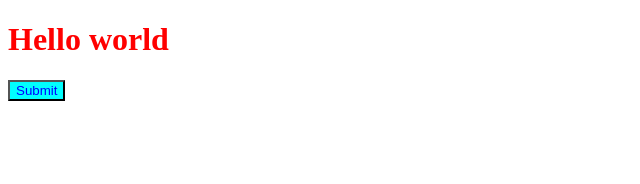
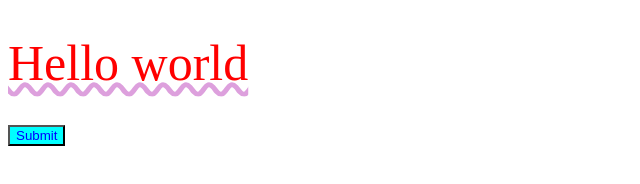
Before and after one commit to gozica/Udemy-Bootcamp, a plain HTML site: page index.html in a window 1280 px wide. Shown: the whole page, without its empty margins (0-640 px from the left). Drawn offline with Linux system fonts and the light colour scheme.

Commit message:
css basics

```diff
--- a/style.css
+++ b/style.css
@@ -1,7 +1,11 @@
 
 
 h1 {
-    color: red
+    color: red;
+    font-weight: 500;
+    text-decoration: #dda0dd underline wavy;
+    font-size: 50px;
+
 }
 
 button {
```
